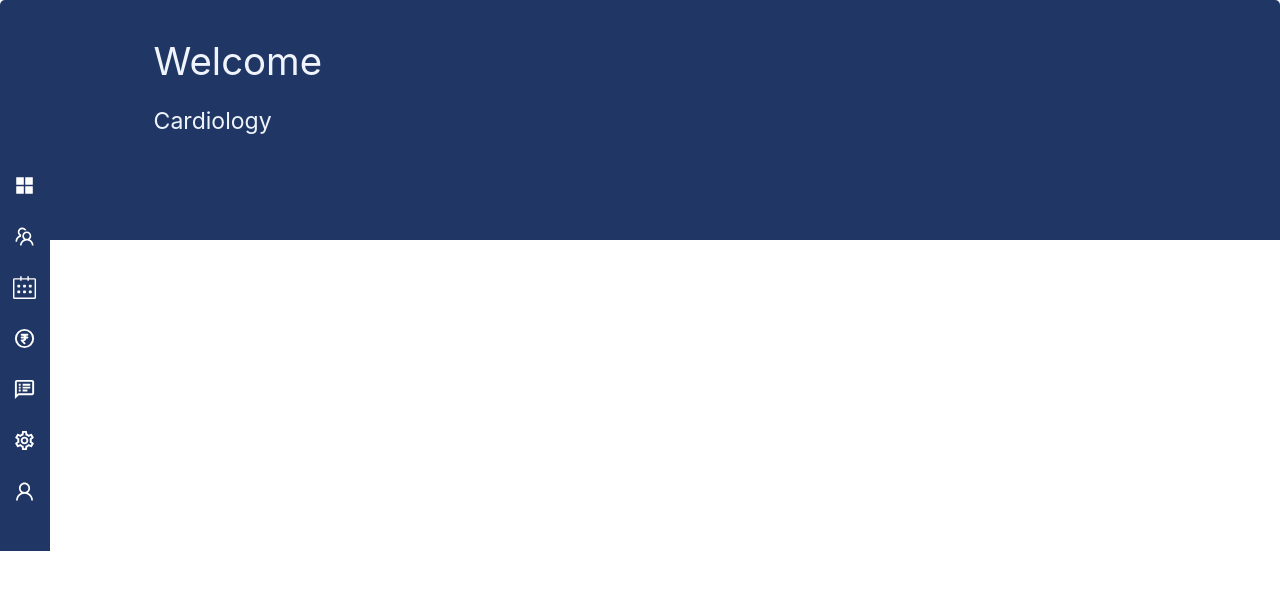
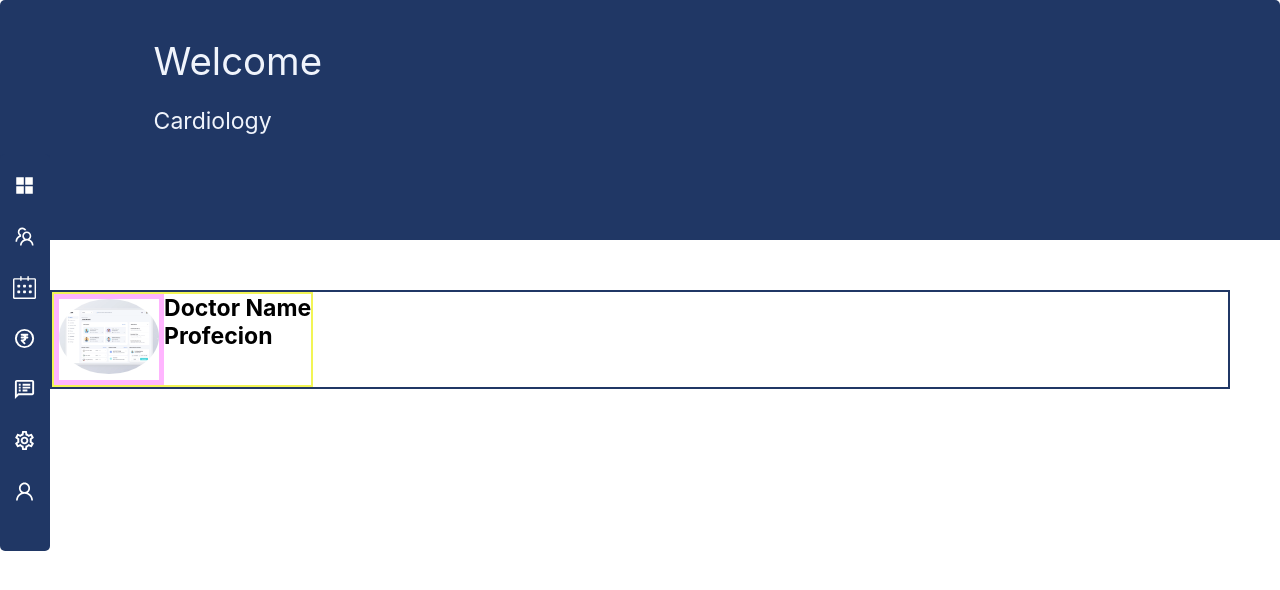
Before and after one commit to CompileWithQureshi/Design-project, a React (Create React App) app: page /admin in a window 1280 px wide. Shown: the top 590 px of the page. Built offline with nearby package versions, Linux system fonts and the light colour scheme.

Commit message:
Grid effect

```diff
--- a/src/App.css
+++ b/src/App.css
@@ -126,12 +126,13 @@ small {
   overflow-y: auto;
 } */
 .side-Navbar {
-  height: max-content;
+  height: fit-content;
   width: 50px;
   position: fixed;
   z-index: 1;
   top: 0;
   left: 0;
+  border-radius: 5px;
   background-color: #203765;
   transition: 0.5s ease;
   overflow-x: hidden;
@@ -157,3 +158,11 @@ a:hover {
   border-radius: 5px;
   padding: 2px;
 }
+/*Card container in admin-page*/
+
+main {
+  display: flex;
+
+  border: 2px solid #203765;
+  margin: 50px;
+}
--- a/src/components/Adminpage1.jsx
+++ b/src/components/Adminpage1.jsx
@@ -1,9 +1,10 @@
 import React from "react";
 import "../App.css";
+import CardContainer from "./cardfolder/cardContainer";
 import Sidenavbar from "./Sidenavbar";
 
 const AdminPage = (props) => {
-  const { usernames, selects } = (props.location && props.location.datas) || {};
+  const { usernames } = (props.location && props.location.datas) || {};
 
   return (
     <div className="admin-container">
@@ -14,6 +15,9 @@ const AdminPage = (props) => {
         </p>
         <Sidenavbar />
       </nav>
+      <main>
+        <CardContainer />
+      </main>
     </div>
   );
 };
--- /dev/null
+++ b/src/components/cardfolder/Card.css
@@ -0,0 +1,15 @@
+.card-container {
+  width: max-content;
+  border: 2px solid #f2f555;
+  display: flex;
+  justify-content: space-around;
+}
+.cards {
+  border: 5px solid #f2f5;
+
+  /* align-items: center; */
+}
+.card-img {
+  width: 100px;
+  border-radius: 100%;
+}
--- /dev/null
+++ b/src/components/cardfolder/cardContainer.jsx
@@ -0,0 +1,20 @@
+import "./Card.css";
+import React from "react";
+
+function CardContainer() {
+  return (
+    <section>
+      <div className="card-container">
+        <div className="cards">
+          <img src="./original.webp" alt="doctor" className="card-img" />
+        </div>
+        <div className="card-details">
+          <h4>Doctor Name</h4>
+          <h5>Profecion</h5>
+        </div>
+      </div>
+    </section>
+  );
+}
+
+export default CardContainer;
```
Also changed, not shown: public/original.webp (renamed from public/original-95577163fd4a561712646cd78154a102.webp), 1 other file (tests, documents, lock files or other folders).
